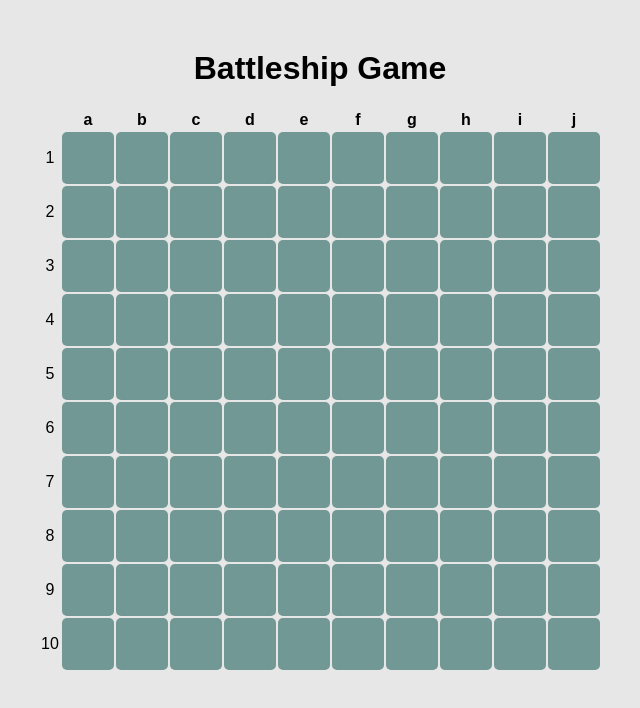
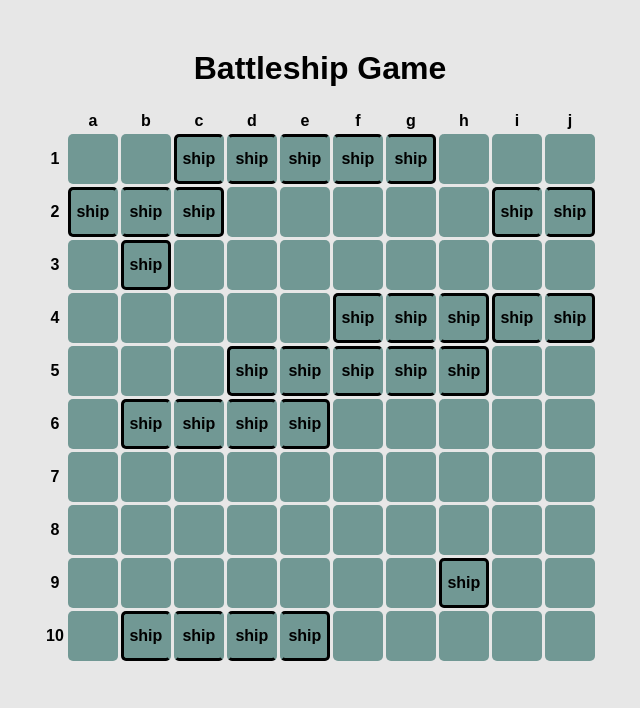
Before and after one commit to Nataliebh/Battleship-game, an Angular app: page / in a window 1280 px wide. Shown: the top 708 px of the page, without its empty margins (320-960 px from the left). Built offline with nearby package versions, Linux system fonts and the light colour scheme.

Commit message:
second-assignment

```diff
--- a/src/app/Components/board/board.component.html
+++ b/src/app/Components/board/board.component.html
@@ -9,15 +9,16 @@
         </thead>
         <tbody>
             <tr class="column" *ngFor="let col of board[0]; index as i">
-                <td>{{i+1}}</td>
+                <th>{{i+1}}</th>
                 <td class="cell" *ngFor="let row of board; index as j" (click)="clickCell(i,j)"
-                    [ngClass]="{'hit': board[i][j] === 'hit', 'miss' :  board[i][j] === 'miss' }">
+                    [ngClass]="{'ship' :  board[i][j].includes('ship') ,'hit': board[i][j] === 'hit', 'miss' :  board[i][j] === 'miss', 'ship-start': board[i][j].includes('ship-start'),'ship-end': board[i][j].includes('ship-end'),'ship-one': board[i][j].includes('ship-one'), 'game-over':gameOver }">
+                    <span *ngIf="board[i][j].includes('ship') || board[i][j].includes('hit')">ship</span>
                 </td>
             </tr>
         </tbody>
     </table>
     <div *ngIf="gameOver">
         <p>You won!!!!</p>
-        <button (click)="startGame()">Restart Game</button>
+        <!-- <button (click)="startGame()">Restart Game</button> -->
     </div>
 </div>
--- a/src/app/Components/board/board.component.scss
+++ b/src/app/Components/board/board.component.scss
@@ -2,24 +2,51 @@
     text-align: center;
     font-family: Arial, Helvetica, sans-serif;
 
+    @media (max-width:600px) {
+        overflow-x: scroll;
+    }
+
     h1 {
         margin-top: 50px;
+
+        @media (max-width:600px) {
+            margin-top: 30px;
+        }
     }
 
     .board-wrapper {
+        border-collapse: separate;
+        border-spacing: 3px;
         margin: auto;
+        table-layout: fixed;
 
+        @media (max-width:600px) {
+            margin: 0 8px;
+            overflow-x: scroll;
+
+        }
+
+        .column {
             .cell {
                 width: 50px;
                 height: 50px;
+                font-weight: bold;
                 background-color: #719894;
-            margin: 5px;
+                // margin: 5px;
                 border-radius: 5px;
                 cursor: pointer;
+                box-sizing: border-box;
+                border: 3px solid transparent;
+
+                @media (max-width:600px) {
+                    width: 42px;
+                    height: 42px;
+                    min-width: 42px;
+                    min-height: 42px;
+                }
 
                 &:hover {
                     background-color: rgb(113, 152, 148, 0.7);
-
                 }
 
                 &.miss {
@@ -28,6 +55,32 @@
 
                 &.hit {
                     background-color: red;
+                    border-inline-start: 3px solid transparent;
+                }
+
+                &.game-over {
+                    background-color: rgb(27, 27, 170);
+                    border-inline-start: 3px solid transparent;
+                }
+
+                &.ship {
+                    border-inline-start: 3px solid transparent;
+                    border-top: 3px solid #000;
+                    border-bottom: 3px solid #000;
+
+                    &-start {
+                        border-inline-start: 3px solid #000;
+                    }
+
+                    &-end {
+                        border-inline-end: 3px solid #000;
+                    }
+
+                    &-one {
+                        border-inline-start: 3px solid #000;
+                        border-inline-end: 3px solid #000;
+                    }
+                }
             }
         }
     }
@@ -43,13 +96,12 @@
         border-radius: 5px;
         border: 1px solid rgb(173, 170, 170);
         cursor: pointer;
-        height:40px;
-        width:150px;
+        height: 40px;
+        width: 150px;
         font-weight: bold;
 
         &:hover {
             background-color: #719894;
         }
-
     }
 }
--- a/src/app/Components/board/board.component.ts
+++ b/src/app/Components/board/board.component.ts
@@ -7,12 +7,16 @@ import { Component, OnInit } from '@angular/core';
 })
 export class BoardComponent implements OnInit {
   title = 'Battleship Game';
-  board: (number | string)[][] = [];   //????????????????????????????
+  board: (string)[][] = [];
   boardSize: number = 10;
   ships: number = 10;
-  letters = ['a', 'b', 'c', 'd', 'e', 'f', 'g', 'h', 'i', 'j'];
+  letters: Array<string> = ['a', 'b', 'c', 'd', 'e', 'f', 'g', 'h', 'i', 'j'];
   gameOver: boolean = false;
   hitCounter: number = 0;
+  shipsArray: Array<number> = [5, 5, 4, 4, 3, 3, 2, 2, 1, 1];
+  shipsLocationArray: Array<any> = [];
+  isCellEmpty: boolean = false;
+  sumArrayShips: number = 0;
 
   ngOnInit() {
     this.startGame();
@@ -24,26 +28,69 @@ export class BoardComponent implements OnInit {
     this.gameOver = false;
     this.hitCounter = 0;
     for (let i = 0; i < this.boardSize; i++) {
-      let row: (number | string)[] = [];
+      let row: (string)[] = [];
       for (let j = 0; j < this.boardSize; j++) {
         row.push("");
       }
       this.board.push(row);
     }
-    this.placeShips();
+    // count ship cells
+    this.sumArrayShips = this.shipsArray.reduce((accumulator, currentValue) => {
+      return accumulator + currentValue;
+    }, 0);
+    this.findRandomDots();
   }
 
   //  Placing the ships randomly on the board
-  placeShips() {
-    let counter = 0;
-    while (this.ships > counter) {
-      let row = Math.floor(Math.random() * 10);
-      let col = Math.floor(Math.random() * 10);
-      // check duplicates:
-      if (this.board[row][col] !== 1) {         //1=ship in cell
-        this.board[row][col] = 1;
-        counter++;
+  // placeShips() {
+  findRandomDots() {
+    let randomStartIndex = Math.floor(Math.random() * this.boardSize);
+    this.shipsArray.forEach((ship) => {
+      let validColStart = randomStartIndex <= this.boardSize - ship;
+      if (validColStart) {
+        let row = Math.floor(Math.random() * 10);
+        this.checkEmptyCell(row, randomStartIndex, ship);
+      } else {
+        this.findRandomDots();
       }
+    });
+  }
+
+  checkEmptyCell(row: number, validColStart: number, ship: number) {
+    for (let i = 0; i < ship; i++) {
+      if (this.board[row][validColStart + i].includes('ship')) {
+        this.isCellEmpty = false;
+      }
+    }
+    if (this.isCellEmpty) {
+      this.placeOneShip(row, validColStart, ship);
+    }
+    else {
+      this.isCellEmpty = true;
+      this.findRandomDots();
+    }
+  }
+
+  placeOneShip(row: number, validColStart: number, ship: number) {
+    // adding ship
+    for (let i = 0; i < ship; i++) {
+      this.board[row][validColStart + i] = 'ship';
+
+      // adding classes for different border:
+      if (i === 0 || ship === 1) {
+        this.board[row][validColStart + i] = 'ship ship-start';
+      } else if (i === ship - 1) {
+        this.board[row][validColStart + i] = 'ship ship-end';
+      }
+      if (ship === 1) {
+        this.board[row][validColStart + i] = 'ship ship-one';
+      }
+    }
+    // remove ship from shipsArray after placing it on board
+    let shipIndex = this.shipsArray.indexOf(ship);
+    this.shipsArray.splice(shipIndex, 1);
+    if (this.shipsArray.length !== 0) {
+      this.findRandomDots();
     }
   }
 
@@ -55,7 +102,7 @@ export class BoardComponent implements OnInit {
     }
     // checking if cell is with ship
     if (!this.gameOver) {
-      if (this.board[i][j] === 1) {
+      if (this.board[i][j].includes("ship")) {
         this.board[i][j] = 'hit';
         this.hitCounter++;
         this.checkGameOver();
@@ -68,23 +115,9 @@ export class BoardComponent implements OnInit {
 
   // after hitting a ship, checking if the game is over
   checkGameOver() {
-    if (this.hitCounter === this.ships) {
+    if (this.hitCounter === this.sumArrayShips) {
       this.gameOver = true;
     }
   }
 
-
-
-
-
-
-
-
-
-
-
-
-
-
-
 }
--- a/src/styles.scss
+++ b/src/styles.scss
@@ -1,5 +1,6 @@
 /* You can add global styles to this file, and also import other style files */
-body{
-    background-color:  #e7e7e7;
-
+body {
+    background-color: #e7e7e7;
+    margin: 0;
+    padding: 0;
 }
```
Lines whose indentation alone changed are shown as unchanged.
